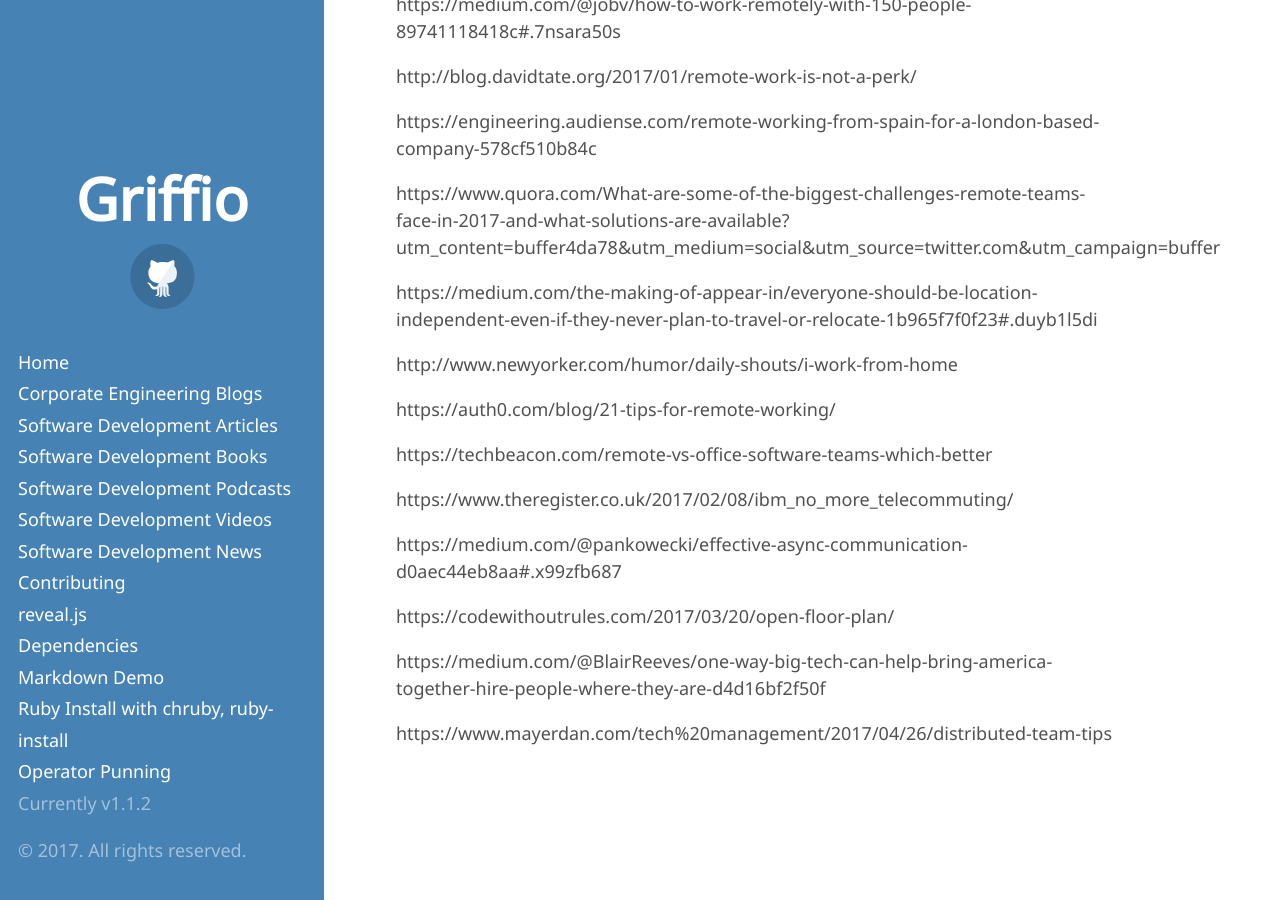
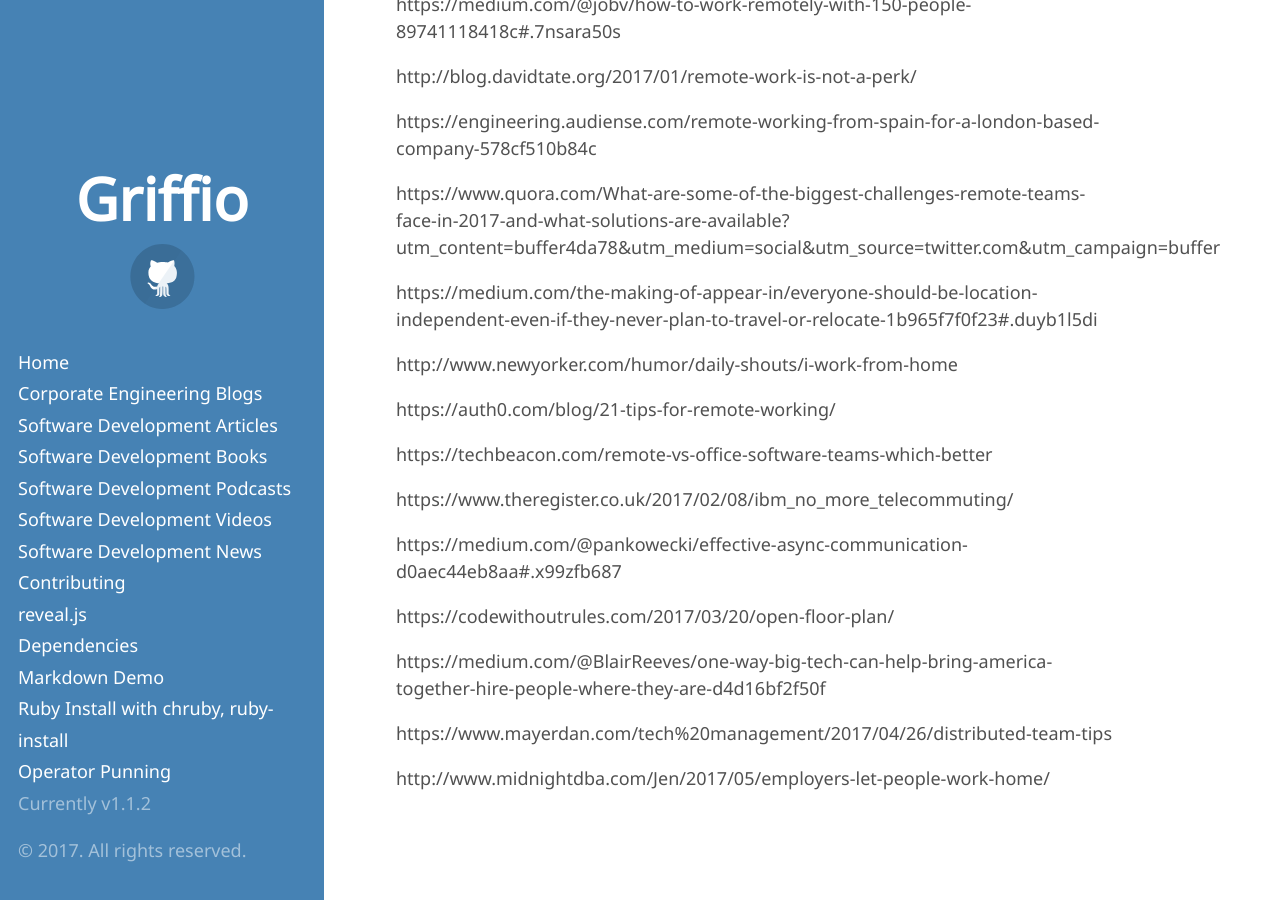
Before and after one commit to griffio/griffio.github.io, a Jekyll site: the page built from distributed_and_remote.md, in a window 1280 px wide and 900 px high, scrolled down 5382 px. Built offline with Jekyll 4.4.1, drawn with Linux system fonts in a browser that asks for light colours; some web fonts are replaced; our own code applies the rules of GitHub Pages for plain Markdown files; some of the changed lines change nothing that is shown.

Commit message:
Update distributed_and_remote.md

```diff
--- a/distributed_and_remote.md
+++ b/distributed_and_remote.md
@@ -227,3 +227,5 @@ https://codewithoutrules.com/2017/03/20/open-floor-plan/
 https://medium.com/@BlairReeves/one-way-big-tech-can-help-bring-america-together-hire-people-where-they-are-d4d16bf2f50f
 
 https://www.mayerdan.com/tech%20management/2017/04/26/distributed-team-tips
+
+http://www.midnightdba.com/Jen/2017/05/employers-let-people-work-home/
```
